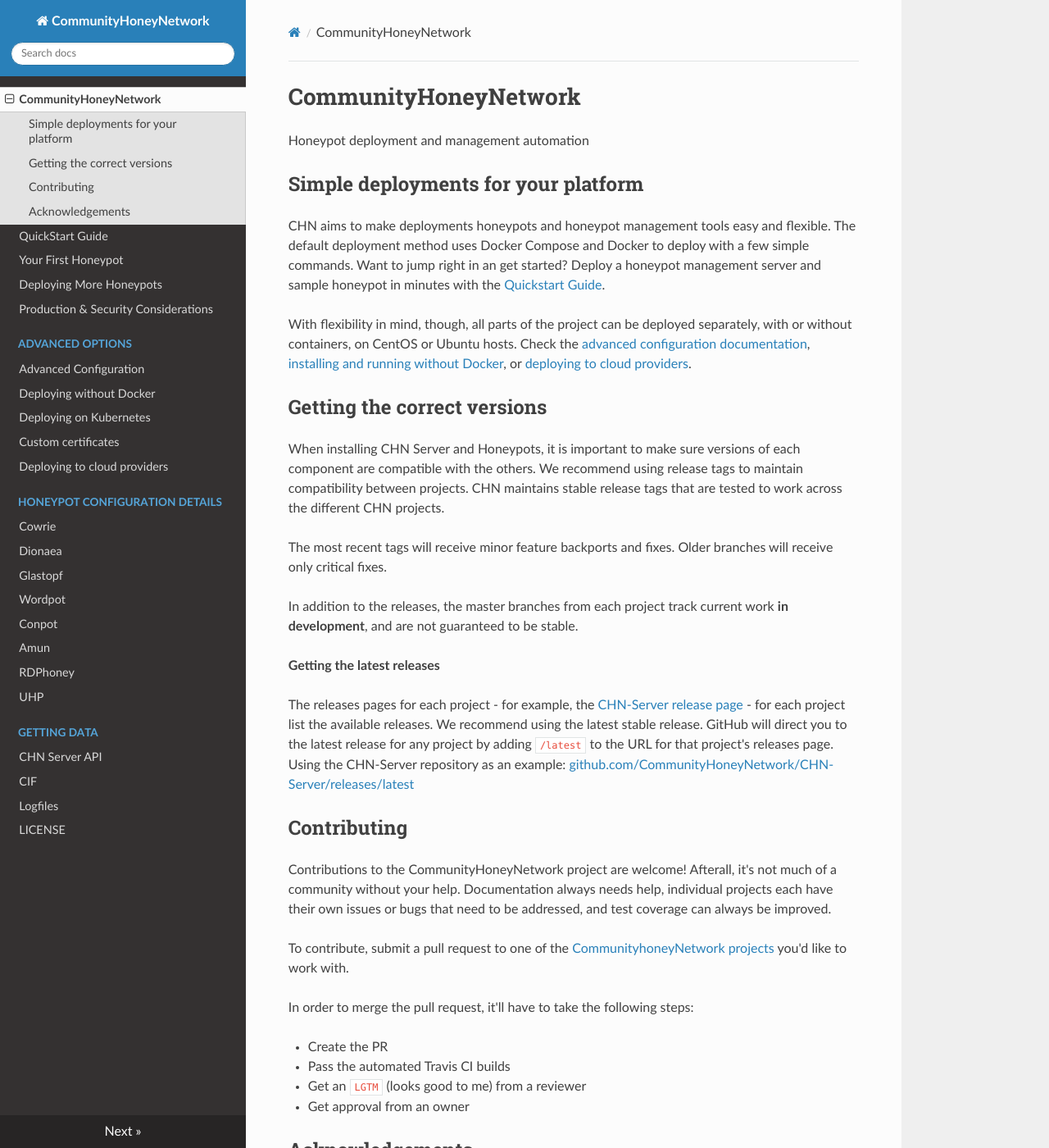
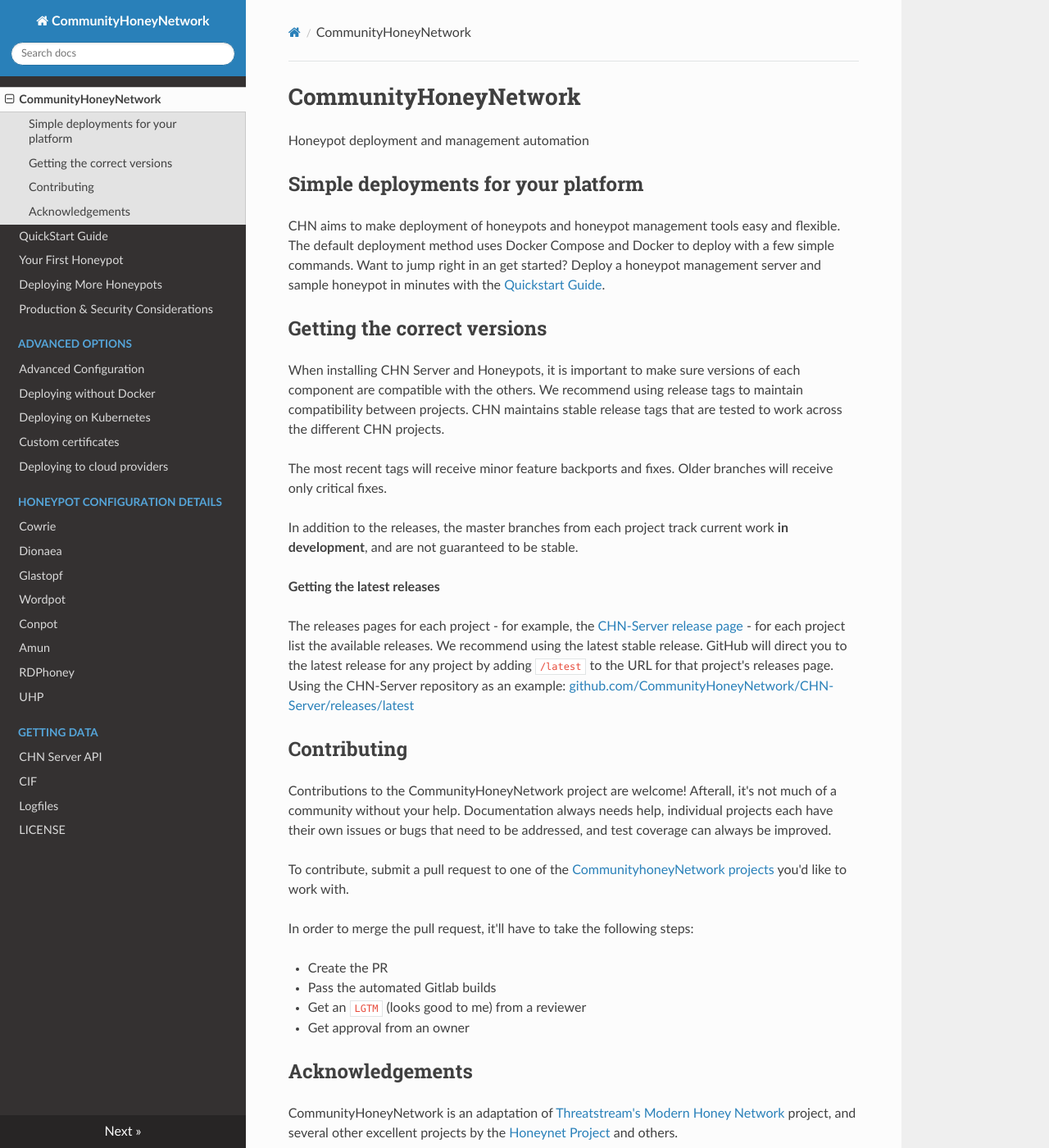
Before and after one commit to CommunityHoneyNetwork/chn-docs, an MkDocs documentation site: the page built from docs/index.md, in a window 1280 px wide and 1400 px high. Shown: the whole window at 82% size. Built offline with MkDocs 1.6.1, drawn with Linux system fonts in a browser that asks for light colours; nearby versions of some CDN libraries; old or Windows-style settings are respelled for this version of MkDocs.

Commit message:
In which our hero corrects small mistakes
Signed-off-by: Jesse Bowling <jesse.bowling@duke.edu>

```diff
--- a/docs/index.md
+++ b/docs/index.md
@@ -5,9 +5,8 @@ Honeypot deployment and management automation
 
 ## Simple deployments for your platform
 
-CHN aims to make deployments honeypots and honeypot management tools easy and flexible. The default deployment method uses Docker Compose and Docker to deploy with a few simple commands.  Want to jump right in an get started?  Deploy a honeypot management server and sample honeypot in minutes with the [Quickstart Guide](quickstart.md).
-
-With flexibility in mind, though, all parts of the project can be deployed separately, with or without containers, on CentOS or Ubuntu hosts.  Check the [advanced configuration documentation](config.md), [installing and running without Docker](nondocker.md), or [deploying to cloud providers](cloud.md).
+CHN aims to make deployment of honeypots and honeypot management tools easy
+and flexible. The default deployment method uses Docker Compose and Docker to deploy with a few simple commands.  Want to jump right in an get started?  Deploy a honeypot management server and sample honeypot in minutes with the [Quickstart Guide](quickstart.md).
 
 
 ## Getting the correct versions
@@ -30,7 +29,7 @@ To contribute, submit a pull request to one of the [CommunityhoneyNetwork projec
 In order to merge the pull request, it'll have to take the following steps:
 
 * Create the PR
-* Pass the automated Travis CI builds
+* Pass the automated Gitlab builds
 * Get an `LGTM` (looks good to me) from a reviewer
 * Get approval from an owner
 
```
